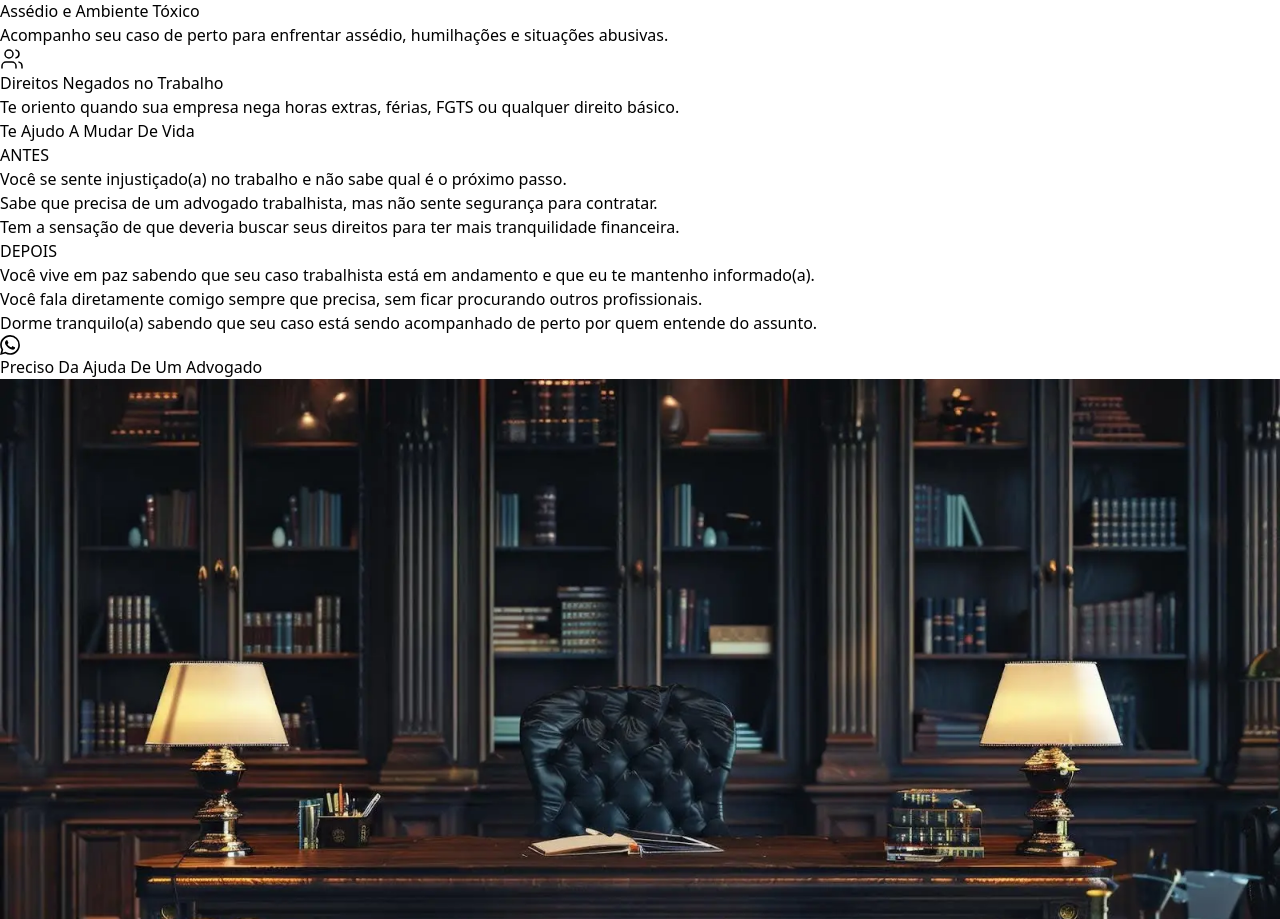
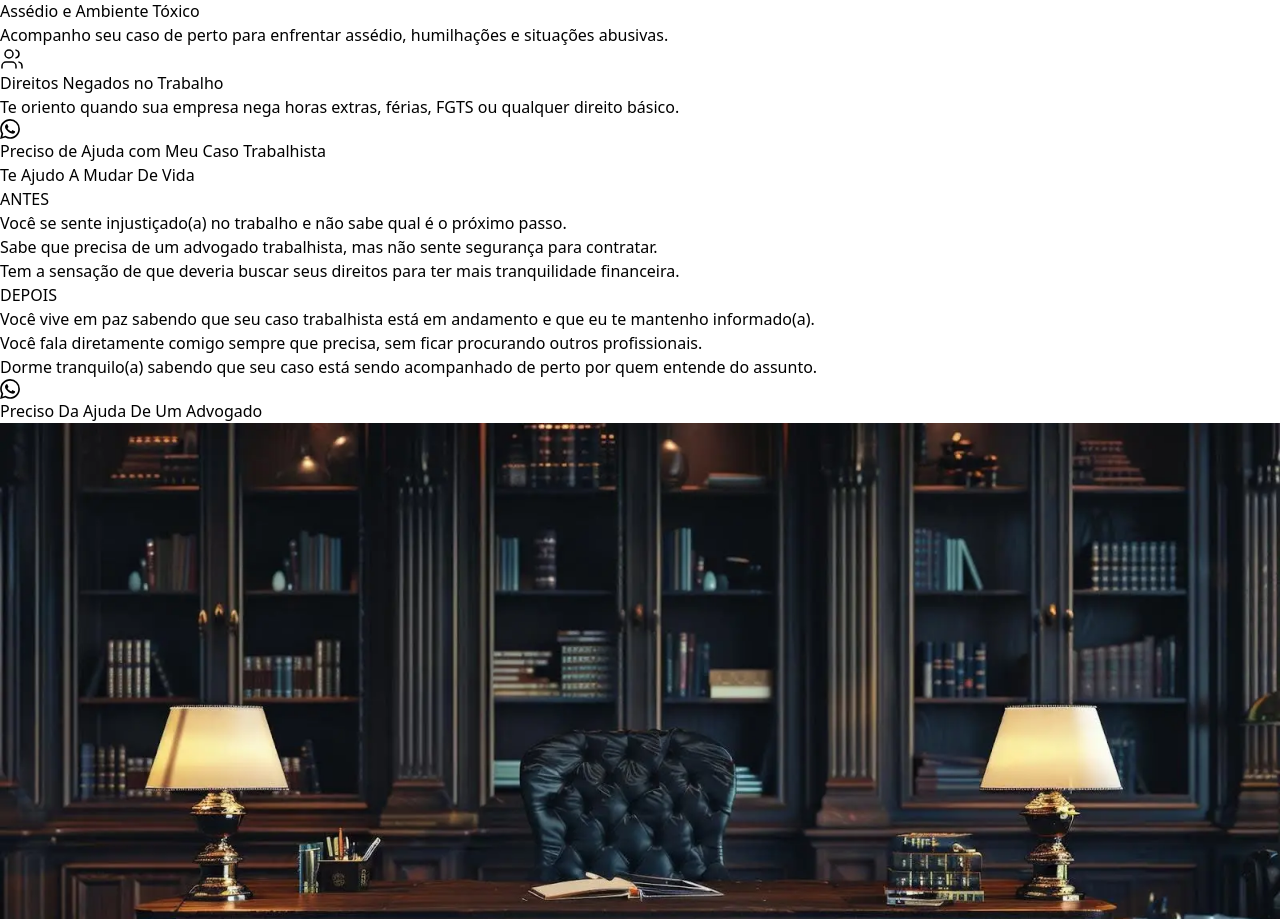
Before and after one commit to Paper-Street-Softwares/LP-Nilton, a React (Vite) app: page / in a window 1280 px wide. Shown: the part 2395-3314 px from the top of the page. Built offline with nearby package versions, Linux system fonts and the light colour scheme.

Commit message:
fix: botao anterior

```diff
--- a/src/sections/Features.jsx
+++ b/src/sections/Features.jsx
@@ -21,7 +21,12 @@ export default function Features() {
                 ))}
             </div>
 
-
+            <CtaButton
+              icon={content.util.svgWhatsapp}
+              link={content.util.ctaWhatsapp}
+              label={content.features.texts.labelBotaoPrincial}
+              colorMode="dark"
+            />
           </div>
         </SectionArea>
       </div>
```
